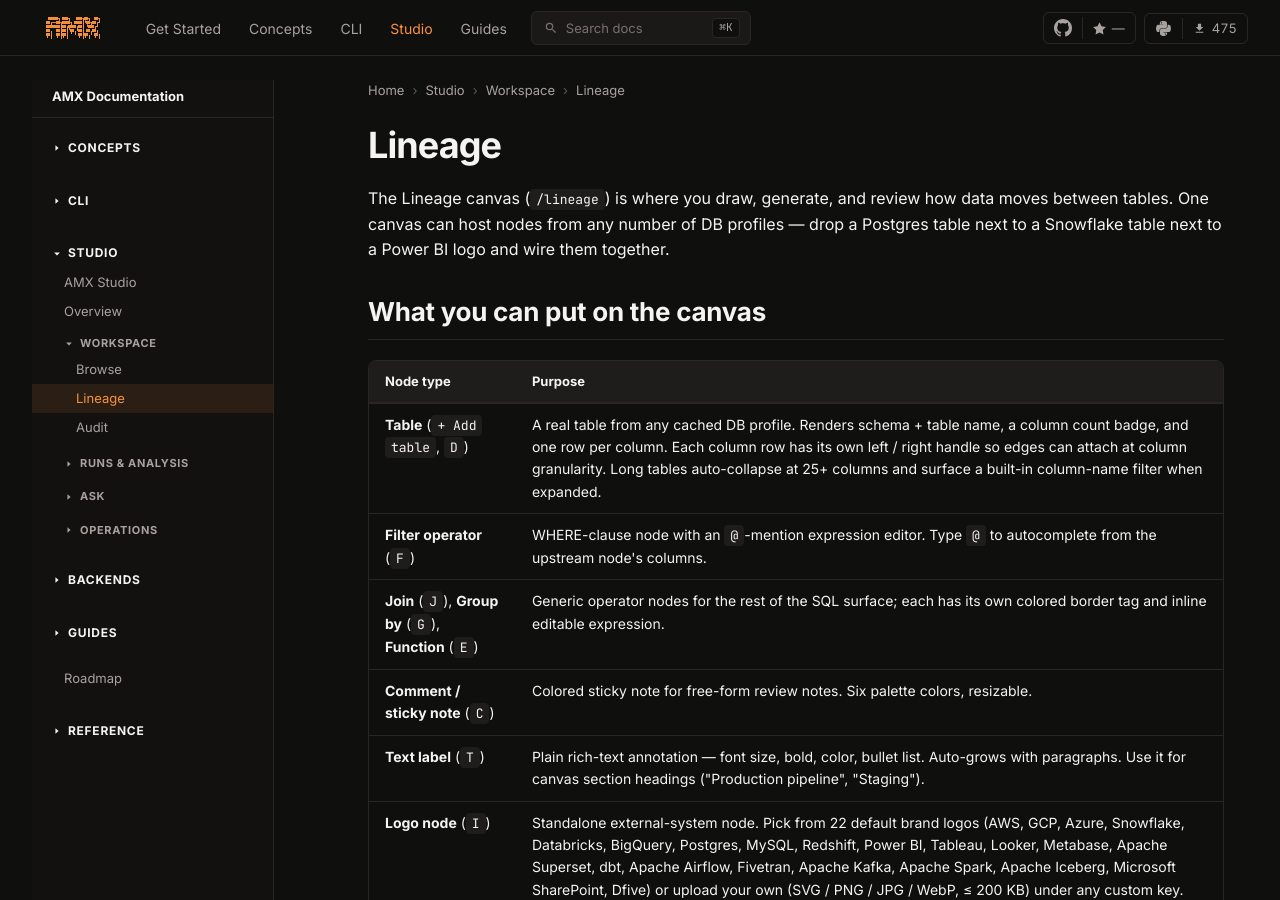
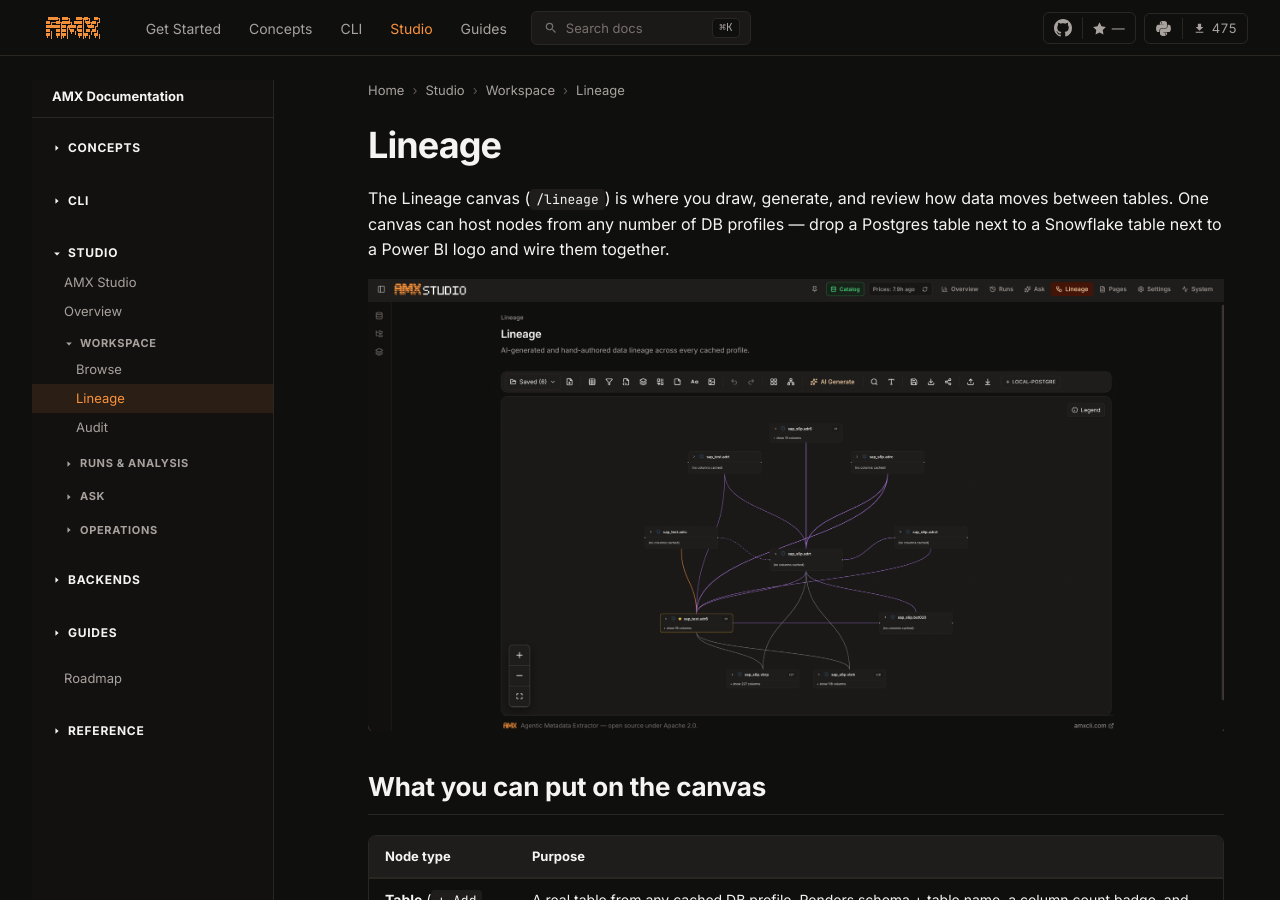
Before and after one commit to omeryasirkucuk/amx-docs, an MkDocs documentation site: the page built from docs/studio/lineage.md, in a window 1280 px wide and 900 px high. Built offline with MkDocs 1.6.1 and Material for MkDocs 9.7.7, drawn with Linux system fonts in a browser that asks for light colours; comment, search, counter and statistics services are not loaded.

Commit message:
docs(studio): add lineage canvas screenshot (#50)
Co-authored-by: omeryasirkucuk <omeryasirkucuk@users.noreply.github.com>

```diff
--- a/docs/studio/lineage.md
+++ b/docs/studio/lineage.md
@@ -4,6 +4,8 @@
 review how data moves between tables. One canvas can host nodes
 from any number of DB profiles — drop a Postgres table next to a
 Snowflake table next to a Power BI logo and wire them together.
+
+![AMX Studio Lineage canvas: AI-generated column-level edges between SAP-style tables, with a toolbar exposing AI Generate, table / filter / operator nodes, SQL import / export, and PNG export.](../assets/studio-lineage.png)
 
 ## What you can put on the canvas
 
```
Also changed, not shown: docs/assets/studio-lineage.png (added).
